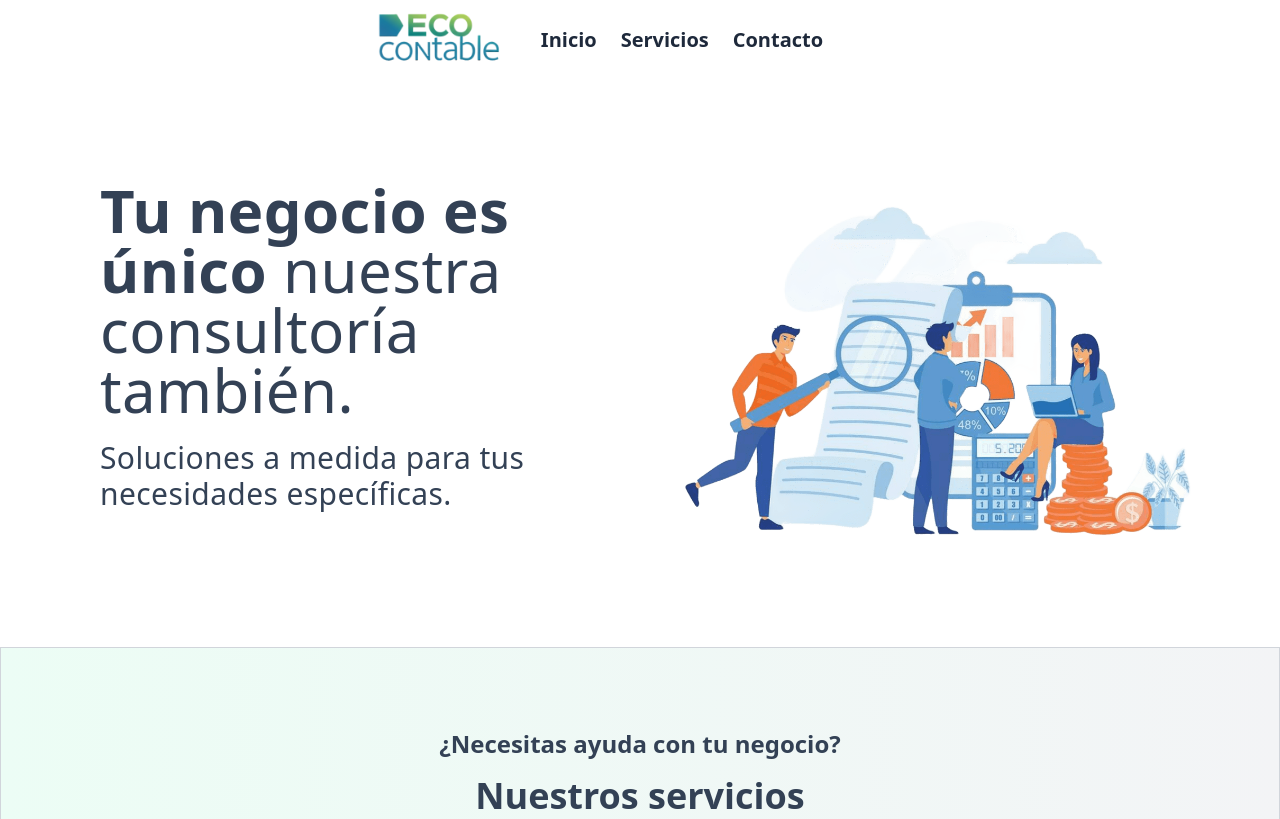
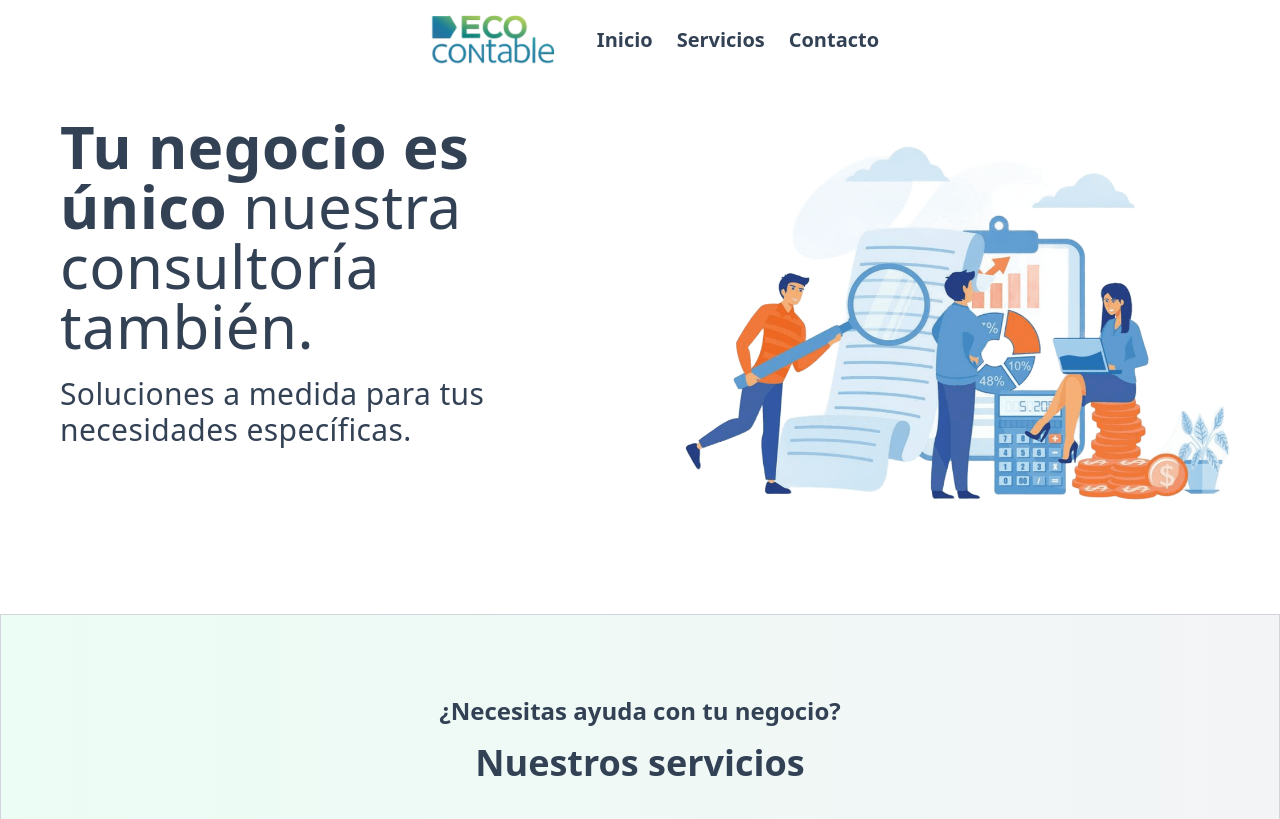
Before and after one commit to NIC0LASSR/EcoContable, an Astro site: page / in a window 1280 px wide. Shown: the top 819 px of the page. Built offline with nearby package versions, Linux system fonts and the light colour scheme; Astro itself is replaced by a stand-in of ours.

Commit message:
v08 correccion para moviles

```diff
--- a/src/pages/index.astro
+++ b/src/pages/index.astro
@@ -6,11 +6,13 @@ import Layout from '../layouts/Layout.astro';
 <Layout title="Eco Contable">
     <main class="">
         <!-- Header -->
-        <header class="bg-white/70 backdrop-blur-md pt-10 pr-32 flex items-center justify-center  max-h-20 fixed top-0  w-full text-slate-800 ">
-            <div class="flex-shrink-0 flex justify-center md:justify-center  mb-10 p-1">
-                <img src="/images/logo-eco_contable.png" alt="Logo Eco Contable" class="h-52 w-auto pb-1 md:h-52" />
+        <header class="bg-white/70 backdrop-blur-md text-slate-700 flex items-center justify-center pt-10 max-h-20 fixed top-0 w-screen ">
+            <!-- Logo -->
+            <div class="flex justify-center md:justify-center  mb-10 p-1">
+                <img src="/images/logo-eco_contable.png" alt="Logo Eco Contable" class="h-52 w-auto md:h-52 md:w-auto" />
             </div>
-            <nav class="mb-10">
+            <!-- Menú de Navegación -->
+            <nav class="mb-10 pr-5">
                 <ul class="flex space-x-6 text-xl font-semibold">
                     <li><a  class="hover:underline" href="#home">Inicio</a></li>
                     <li><a class="hover:underline"  href="#servicios" >Servicios</a></li>
@@ -19,7 +21,7 @@ import Layout from '../layouts/Layout.astro';
             </nav>
         </header>
         <!-- Sección Home -->
-        <section id="home" class="grid grid-cols-1 md:grid-cols-2 gap-20 leading-snug justify-items-center tracking-wide text-slate-700 px-10 md:px-20 pt-40 pb-20 mx-auto max-w-7xl">
+        <section id="home" class="grid grid-cols-1 md:grid-cols-2 gap-20 leading-snug justify-items-center tracking-wide text-slate-700 px-5 md:px-10 pt-28 md:pt-24 pb-20 mx-auto max-w-7xl">
             <!-- Texto home -->
             <div class="flex flex-col items-start md:items-baseline text-left md:text-left">
                 <h2 class="text-4xl md:text-6xl m-5">
```
